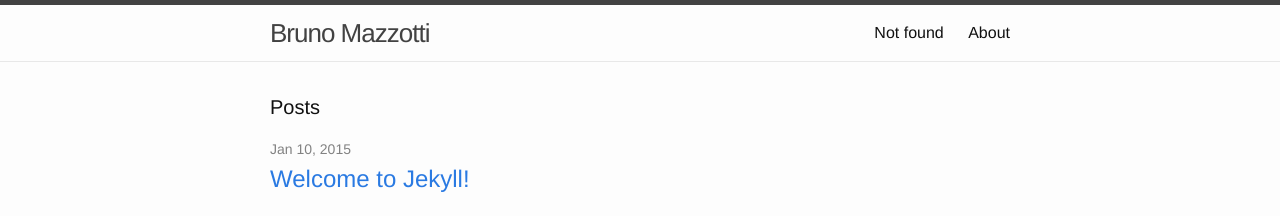
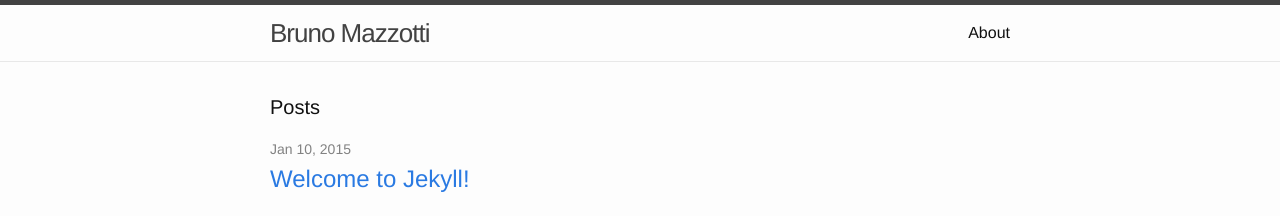
Before and after one commit to bruno-mazzotti/bruno-mazzotti.github.io, a Jekyll site: the page built from index.html, in a window 1280 px wide. Shown: the top 216 px of the page. Built offline with Jekyll 4.4.1, drawn with Linux system fonts in a browser that asks for light colours.

Commit message:
Excluding 404 page of site navigation bar/menu.

```diff
--- a/_includes/header.html
+++ b/_includes/header.html
@@ -15,7 +15,7 @@
 
       <div class="trigger">
         {% for page in site.pages %}
-          {% if page.title %}
+          {% if page.title and page.title != 'Not found' %}
           <a class="page-link" href="{{ page.url | prepend: site.baseurl }}">{{ page.title }}</a>
           {% endif %}
         {% endfor %}
```
